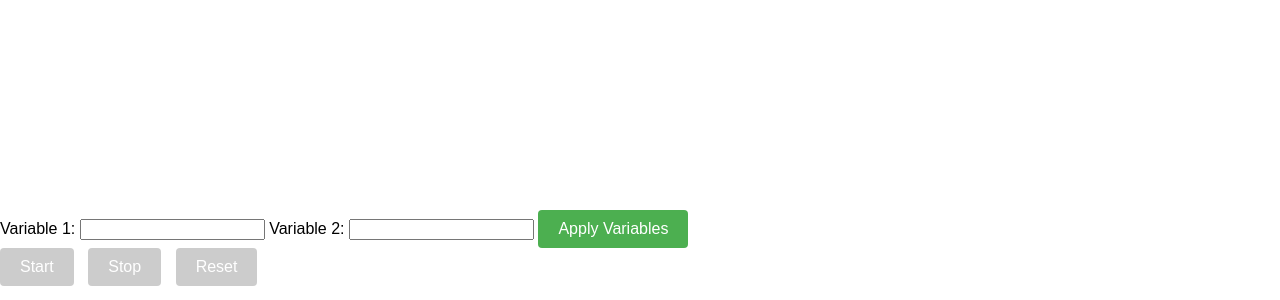
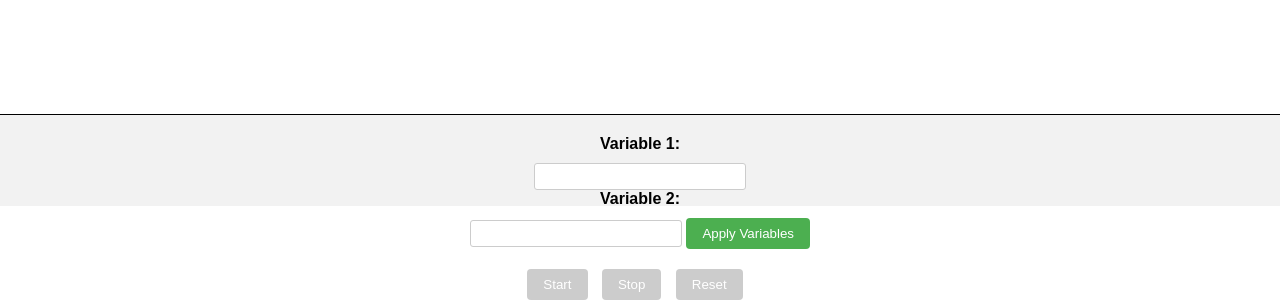
Before and after one commit to epicgamer5043/oeahjafioklfj, a plain HTML site: page index.html in a window 1280 px wide. Shown: the part 594-894 px from the top of the page. Drawn offline with Linux system fonts and the light colour scheme.

Commit message:
styles.css

```diff
--- a/styles.css
+++ b/styles.css
@@ -1,36 +1,70 @@
 body {
-  font-family: Arial, sans-serif;
   margin: 0;
   padding: 0;
+  font-family: Arial, sans-serif;
 }
 
-.container {
+#wrapper {
   display: flex;
   flex-direction: column;
+  justify-content: center;
   align-items: center;
-  margin-top: 50px;
+  height: 100vh;
+  background-color: #f2f2f2;
 }
 
-h1 {
+#screenCanvas {
+  border: 1px solid black;
+  background-color: #ffffff;
+  /* Add any additional desired styles for the canvas */
+}
+
+#variableForm {
+  margin-top: 20px;
   text-align: center;
 }
 
-.controls {
-  margin: 20px 0;
+#variableForm label {
+  display: block;
+  margin-bottom: 10px;
+  font-weight: bold;
 }
 
-button {
-  padding: 10px 20px;
-  font-size: 16px;
+#variableForm input[type="text"] {
+  padding: 5px;
+  width: 200px;
+  border: 1px solid #ccc;
+  border-radius: 3px;
+}
+
+#variableForm button[type="submit"] {
+  padding: 8px 16px;
   background-color: #4CAF50;
   color: #fff;
   border: none;
   border-radius: 4px;
   cursor: pointer;
-  margin-right: 10px;
 }
 
-button:disabled {
+#variableForm button[type="submit"]:hover {
+  background-color: #45a049;
+}
+
+#controls {
+  margin-top: 20px;
+}
+
+#controls button {
+  padding: 8px 16px;
+  margin-right: 10px;
+  background-color: #4CAF50;
+  color: #fff;
+  border: none;
+  border-radius: 4px;
+  cursor: pointer;
+}
+
+#controls button:disabled {
   background-color: #ccc;
   cursor: not-allowed;
 }
```
